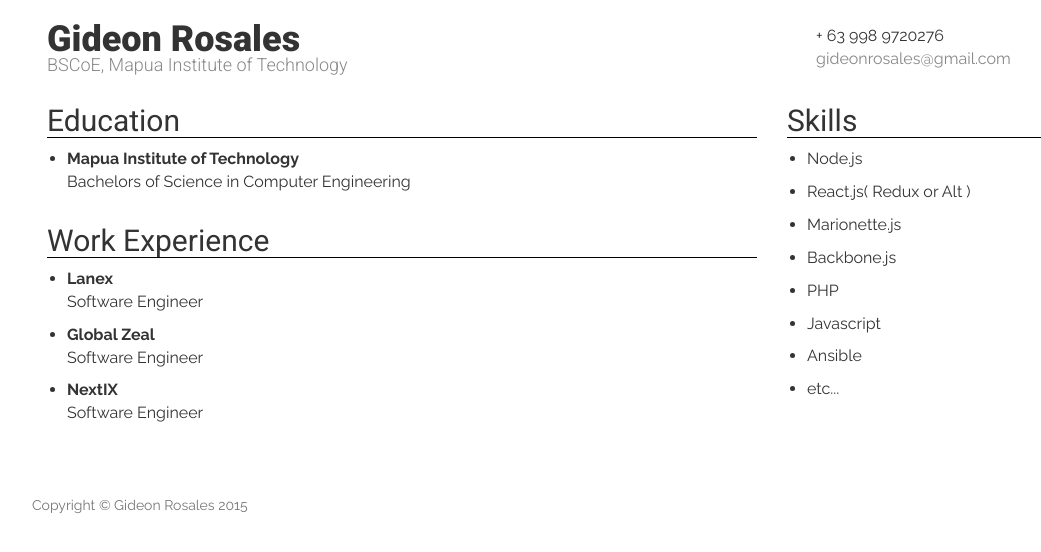
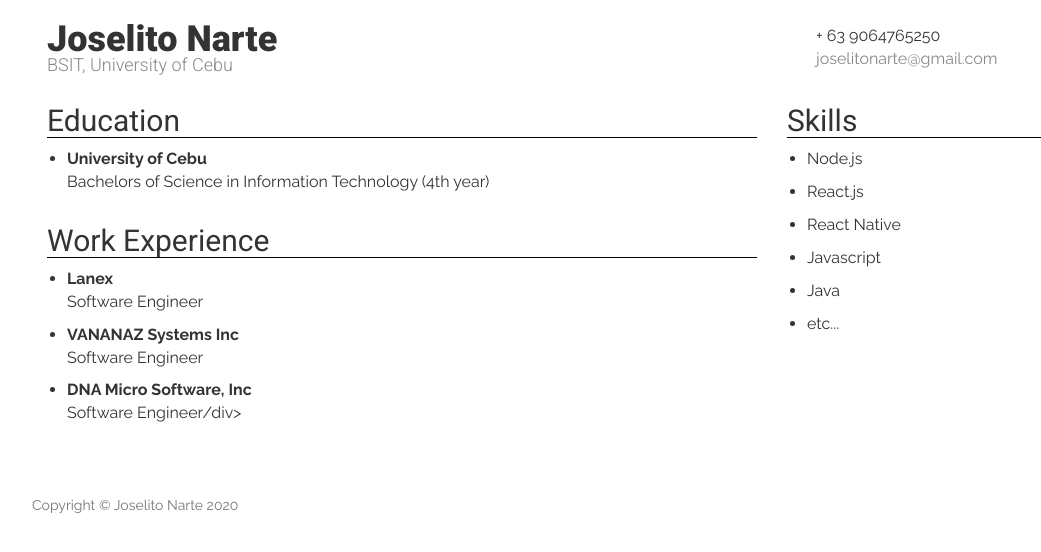
Before and after one commit to jojonarte/jojonarte.github.io, a plain HTML site: page index.html in a window 1280 px wide. Shown: the whole page, without its empty margins (53-1094 px from the left). Drawn offline with nearby package versions, Linux system fonts and the light colour scheme; some icons are missing.

Commit message:
resume details

```diff
--- a/index.html
+++ b/index.html
@@ -1,40 +1,64 @@
 <html>
 	<head>
-    <link href='http://fonts.googleapis.com/css?family=Roboto:900,300,700,400|Raleway:700,400,300' rel='stylesheet' type='text/css'>
-    <link href='http://necolas.github.io/normalize.css/3.0.2/normalize.css' rel="stylesheet">
-    <link href='http://code.ionicframework.com/ionicons/1.5.2/css/ionicons.min.css' rel="stylesheet">
-    <link rel="stylesheet" href="http://maxcdn.bootstrapcdn.com/bootstrap/3.3.4/css/bootstrap.min.css">
-    <link href='stylesheets/animate.css' rel='stylesheet' type='text/css'>
-    <link href='stylesheets/stagger.css' rel='stylesheet' type='text/css'>
-    <link href='stylesheets/style.css' rel='stylesheet' type='text/css'>
-    <meta name="viewport" content="width=device-width, initial-scale=1, maximum-scale=1, minimum-scale=1, user-scalable=no">
+		<link
+			href="http://fonts.googleapis.com/css?family=Roboto:900,300,700,400|Raleway:700,400,300"
+			rel="stylesheet"
+			type="text/css"
+		/>
+		<link
+			href="http://necolas.github.io/normalize.css/3.0.2/normalize.css"
+			rel="stylesheet"
+		/>
+		<link
+			href="http://code.ionicframework.com/ionicons/1.5.2/css/ionicons.min.css"
+			rel="stylesheet"
+		/>
+		<link
+			rel="stylesheet"
+			href="http://maxcdn.bootstrapcdn.com/bootstrap/3.3.4/css/bootstrap.min.css"
+		/>
+		<link href="stylesheets/animate.css" rel="stylesheet" type="text/css" />
+		<link href="stylesheets/stagger.css" rel="stylesheet" type="text/css" />
+		<link href="stylesheets/style.css" rel="stylesheet" type="text/css" />
+		<meta
+			name="viewport"
+			content="width=device-width, initial-scale=1, maximum-scale=1, minimum-scale=1, user-scalable=no"
+		/>
 	</head>
 	<body>
 		<!-- <h3 class="only-small">Show when it's small!</h3> -->
 		<div class="container">
 			<div class="col-md-12">
-        <div class="col-md-8"><!-- Name -->
-          <h1 class="my-name animated fadeInDown _1">Gideon Rosales</h1>
-          <h4 class="my-credentials animated fadeInUp _2">BSCoE, Mapua Institute of Technology</h4>
+				<div class="col-md-8">
+					<!-- Name -->
+					<h1 class="my-name animated fadeInDown _1">Joselito Narte</h1>
+					<h4 class="my-credentials animated fadeInUp _2">
+						BSIT, University of Cebu
+					</h4>
 				</div>
-        <div class="col-md-4"><!-- Contact Info -->
+				<div class="col-md-4">
+					<!-- Contact Info -->
 					<div class="contact animated fadeInDown _3">
 						<div class="phone-number">
 							<span class="icon ion-ios7-telephone"></span>
-              + 63 998 9720276
+							+ 63 9064765250
 						</div>
 						<div>
 							<span class="icon ion-ios7-email"></span>
-              <a class="email-address" href="mailto: gideonrosales@gmail.com">
-              gideonrosales@gmail.com
+							<a class="email-address" href="mailto: joselitonarte@gmail.com">
+								joselitonarte@gmail.com
 							</a>
 						</div>
 					</div>
-        </div><!-- end of Contact Info col-md-4 -->
-      </div><!-- col-md-12 -->
-    </div><!-- container -->
+				</div>
+				<!-- end of Contact Info col-md-4 -->
+			</div>
+			<!-- col-md-12 -->
+		</div>
+		<!-- container -->
 
-    <div class="container"><!-- Contact Info -->
+		<div class="container">
+			<!-- Contact Info -->
 			<div class="col-md-12">
 				<div class="col-md-8">
 					<!-- Credentials -->
@@ -42,13 +66,14 @@
 						<h2 class="section-header">Education</h2>
 						<ul>
 							<li>
-                <strong>Mapua Institute of Technology</strong>
+								<strong>University of Cebu</strong>
 								<div class="only-big">
-                  <div>Bachelors of Science in Computer Engineering</div>
+									<div>Bachelors of Science in Information Technology (4th year)</div>
 								</div>
 							</li>
 						</ul>
-          </div><!-- End of Credentials -->
+					</div>
+					<!-- End of Credentials -->
 					<div class="animated fadeIn _6">
 						<h2 class="section-header">Work Experience</h2>
 						<ul>
@@ -57,35 +82,40 @@
 								<div>Software Engineer</div>
 							</li>
 							<li>
-                <strong>Global Zeal</strong>
+								<strong>VANANAZ Systems Inc</strong>
 								<div>Software Engineer</div>
 							</li>
 							<li>
-                <strong>NextIX</strong>
-                <div>Software Engineer</div>
+								<strong>DNA Micro Software, Inc</strong>
+								<div>Software Engineer/div>
 							</li>
 						</ul>
-          </div><!-- Work Experience Div -->
-        </div><!-- col-md-8 -->
+					</div>
+					<!-- Work Experience Div -->
+				</div>
+				<!-- col-md-8 -->
 				<!-- Skills Column -->
 				<div class="col-md-4 animated fadeIn _5">
 					<h2 class="section-header">Skills</h2>
 					<ul>
 						<li>Node.js</li>
-            <li>React.js( Redux or Alt )</li>
-            <li>Marionette.js</li>
-            <li>Backbone.js</li>
-            <li>PHP</li>
+						<li>React.js</li>
+						<li>React Native</li>
 						<li>Javascript</li>
-            <li>Ansible</li>
+            <li>Java</li>
 						<li>etc...</li>
 					</ul>
-        </div><!-- End of Skills -->
-      </div><!-- End of Resume Content -->
+				</div>
+				<!-- End of Skills -->
+			</div>
+			<!-- End of Resume Content -->
 			<div class="col-md-12">
-        <p class="text-muted footer animated fadeInUp _6">Copyright &copy; Gideon Rosales 2015</p>
+				<p class="text-muted footer animated fadeInUp _6">
+					Copyright &copy; Joselito Narte 2020
+				</p>
 			</div>
-    </div><!-- End of Container -->
+		</div>
+		<!-- End of Container -->
 		<script src="https://ajax.googleapis.com/ajax/libs/jquery/2.1.3/jquery.min.js"></script>
 		<script src="http://maxcdn.bootstrapcdn.com/bootstrap/3.3.4/js/bootstrap.min.js"></script>
 	</body>
```
Lines whose indentation alone changed are shown as unchanged.
